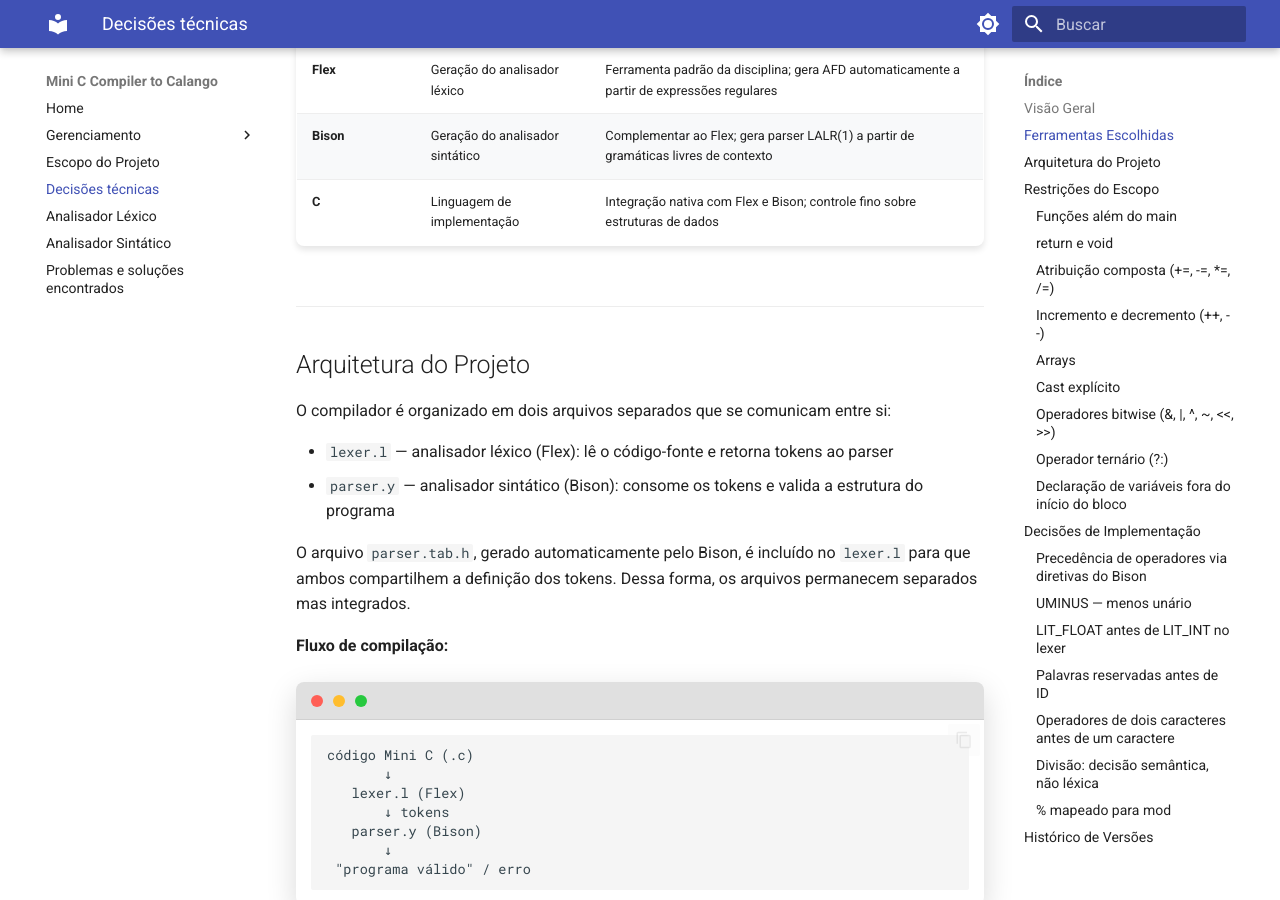
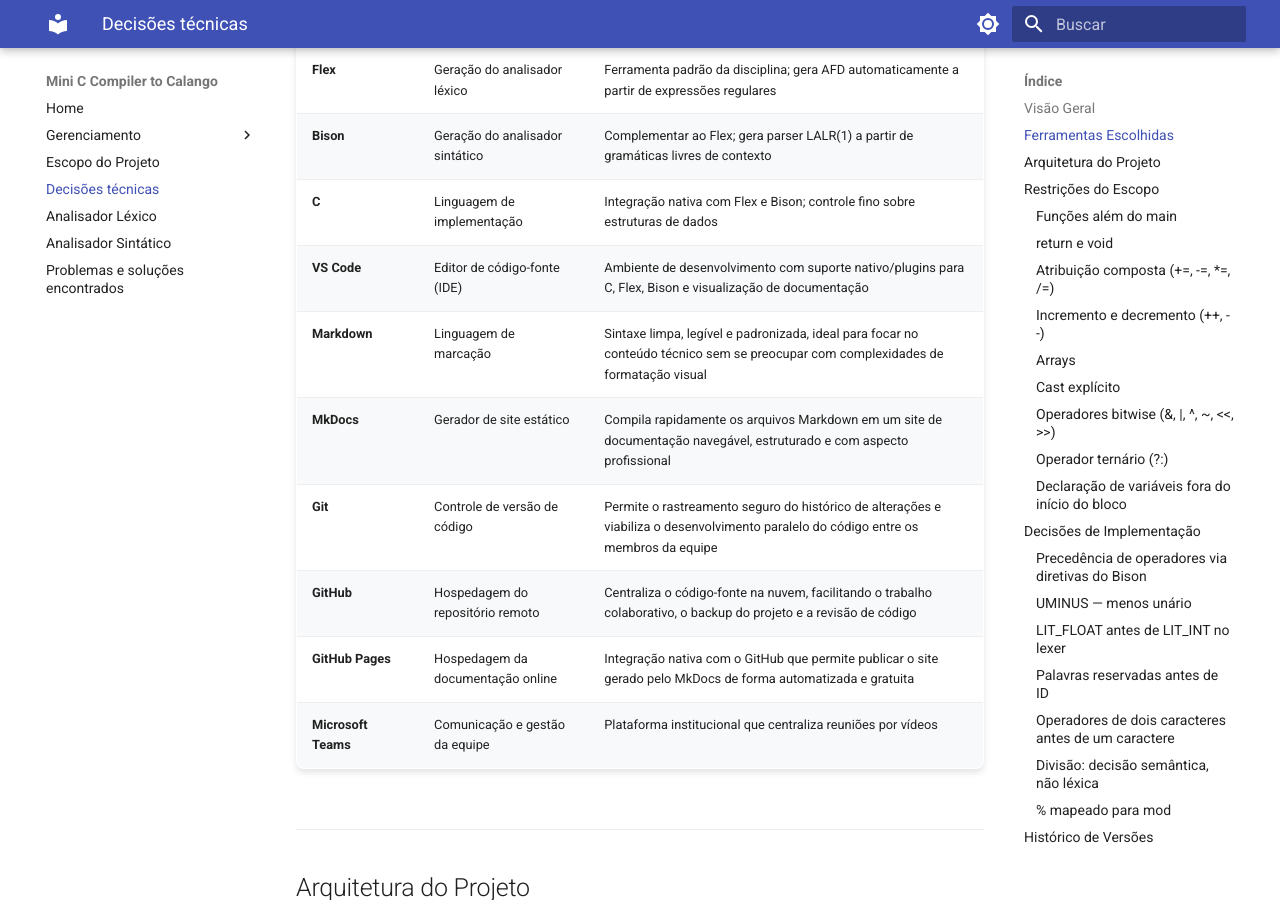
Before and after one commit to Compiladores-1-Sergio-FCTE-26-1-Gr10/mini-C-compiler-to-Calango, an MkDocs documentation site: the page built from docs/decisoes-tecnicas.md, in a window 1280 px wide and 900 px high, scrolled down 442 px. Built offline with MkDocs 1.6.1 and Material for MkDocs 9.7.7, drawn with Linux system fonts in a browser that asks for light colours; some of the changed text lies outside the part shown.

Commit message:
docs: Incrementa tabela de ferramentas escolhidas

```diff
--- a/docs/decisoes-tecnicas.md
+++ b/docs/decisoes-tecnicas.md
@@ -13,6 +13,13 @@ Esta página registra as principais decisões técnicas tomadas pelo grupo ao lo
 | **Flex** | Geração do analisador léxico | Ferramenta padrão da disciplina; gera AFD automaticamente a partir de expressões regulares |
 | **Bison** | Geração do analisador sintático | Complementar ao Flex; gera parser LALR(1) a partir de gramáticas livres de contexto |
 | **C** | Linguagem de implementação | Integração nativa com Flex e Bison; controle fino sobre estruturas de dados |
+| **VS Code** | Editor de código-fonte (IDE) | Ambiente de desenvolvimento com suporte nativo/plugins para C, Flex, Bison e visualização de documentação |
+| **Markdown** | Linguagem de marcação | Sintaxe limpa, legível e padronizada, ideal para focar no conteúdo técnico sem se preocupar com complexidades de formatação visual |
+| **MkDocs** | Gerador de site estático | Compila rapidamente os arquivos Markdown em um site de documentação navegável, estruturado e com aspecto profissional |
+| **Git** | Controle de versão de código | Permite o rastreamento seguro do histórico de alterações e viabiliza o desenvolvimento paralelo do código entre os membros da equipe |
+| **GitHub** | Hospedagem do repositório remoto | Centraliza o código-fonte na nuvem, facilitando o trabalho colaborativo, o backup do projeto e a revisão de código |
+| **GitHub Pages** | Hospedagem da documentação online | Integração nativa com o GitHub que permite publicar o site gerado pelo MkDocs de forma automatizada e gratuita |
+| **Microsoft Teams** | Comunicação e gestão da equipe | Plataforma institucional que centraliza reuniões por vídeos |
 
 ---
 
@@ -135,3 +142,4 @@ O operador de resto `%` do Mini C é mapeado para `mod` do Calango. A tradução
 | ------ | --------- | ---- | ----------- |
 | `0.1` | Criação da página. | 08/04/2026 | [@Luiz Faria](https://github.com/luizfaria1989) |
 | `0.2` | Início da documentação das decisões técnicas do projeto. | 11/04/2026 | [@Luiz Faria](https://github.com/luizfaria1989), [@João Pedro](https://github.com/Jadequilin),  [@Rivaldâvio](https://github.com/RivaFilho) |
+| `0.3` | Incrementa tabela de ferramentas escolhidas. | 21/04/2026 | [@Luiz Faria](https://github.com/luizfaria1989) |
```
